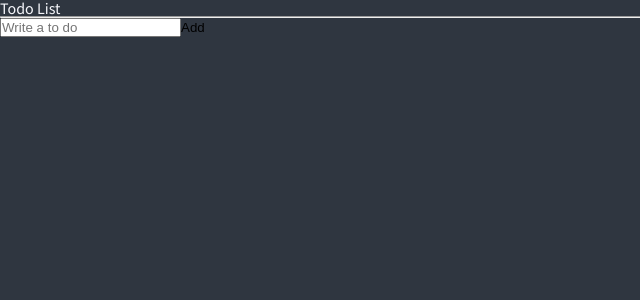
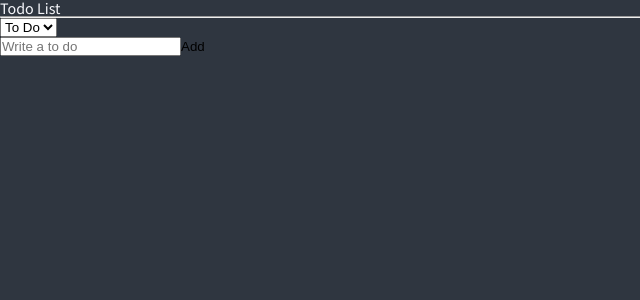
Before and after one commit to hjunyoung/react-todo, a React (Create React App) app: page / in a window 1280 px wide. Shown: the top 300 px of the page, without its empty margins (0-640 px from the left). Built offline with nearby package versions, Linux system fonts and the light colour scheme.

Commit message:
🔨 Add toDoSelector and categoryState

```diff
--- a/src/atoms.ts
+++ b/src/atoms.ts
@@ -1,9 +1,25 @@
-import { atom } from 'recoil';
+import { atom, selector } from 'recoil';
 
+export type categories = 'TO_DO' | 'DOING' | 'DONE';
 export interface IToDo {
   text: string;
-  category: 'TO_DO' | 'DOING' | 'DONE';
+  category: categories;
   id: number;
 }
 
 export const toDoState = atom<IToDo[]>({ key: 'toDo', default: [] });
+
+export const categoryState = atom<categories>({
+  key: 'category',
+  default: 'TO_DO',
+});
+
+export const toDoSelector = selector({
+  key: 'toDoSelector',
+  get: ({ get }) => {
+    const toDos = get(toDoState);
+    const category = get(categoryState);
+
+    return toDos.filter((toDo) => toDo.category === category);
+  },
+});
--- a/src/components/ToDoForm.tsx
+++ b/src/components/ToDoForm.tsx
@@ -1,6 +1,6 @@
 import { useForm } from 'react-hook-form';
-import { useSetRecoilState } from 'recoil';
-import { toDoState } from '../atoms';
+import { useRecoilValue, useSetRecoilState } from 'recoil';
+import { categoryState, toDoState } from '../atoms';
 
 interface IForm {
   toDo: string;
@@ -8,10 +8,11 @@ interface IForm {
 
 const ToDoForm = () => {
   const setToDos = useSetRecoilState(toDoState);
+  const currentCategory = useRecoilValue(categoryState);
   const { register, handleSubmit, setValue } = useForm<IForm>();
   const onValid = ({ toDo }: IForm) => {
     setToDos((prevToDos) => [
-      { text: toDo, category: 'TO_DO', id: Date.now() },
+      { text: toDo, category: currentCategory, id: Date.now() },
       ...prevToDos,
     ]);
     setValue('toDo', '');
--- a/src/components/ToDoList.tsx
+++ b/src/components/ToDoList.tsx
@@ -1,21 +1,28 @@
-import { useRecoilValue } from 'recoil';
+import { useRecoilValue, useRecoilState } from 'recoil';
 import ToDoForm from './ToDoForm';
-import { toDoState } from '../atoms';
+import { categoryState, categories, toDoSelector } from '../atoms';
 import ToDos from './ToDos';
+import React from 'react';
 
 const ToDoList = () => {
-  const toDos = useRecoilValue(toDoState);
-
+  const toDos = useRecoilValue(toDoSelector);
+  const [category, setCategory] = useRecoilState(categoryState);
+  const handleChange = (event: React.FormEvent<HTMLSelectElement>) => {
+    setCategory(event.currentTarget.value as categories);
+  };
   return (
     <div>
       <h1>Todo List</h1>
       <hr />
+      <select onChange={handleChange} value={category}>
+        <option value="TO_DO">To Do</option>
+        <option value="DOING">Doing</option>
+        <option value="DONE">Done</option>
+      </select>
       <ToDoForm />
-      <ul>
-        {toDos.map((toDo) => (
-          <ToDos key={toDo.id} {...toDo} />
-        ))}
-      </ul>
+      {toDos.map((toDo) => (
+        <ToDos key={toDo.id} {...toDo} />
+      ))}
     </div>
   );
 };
```
